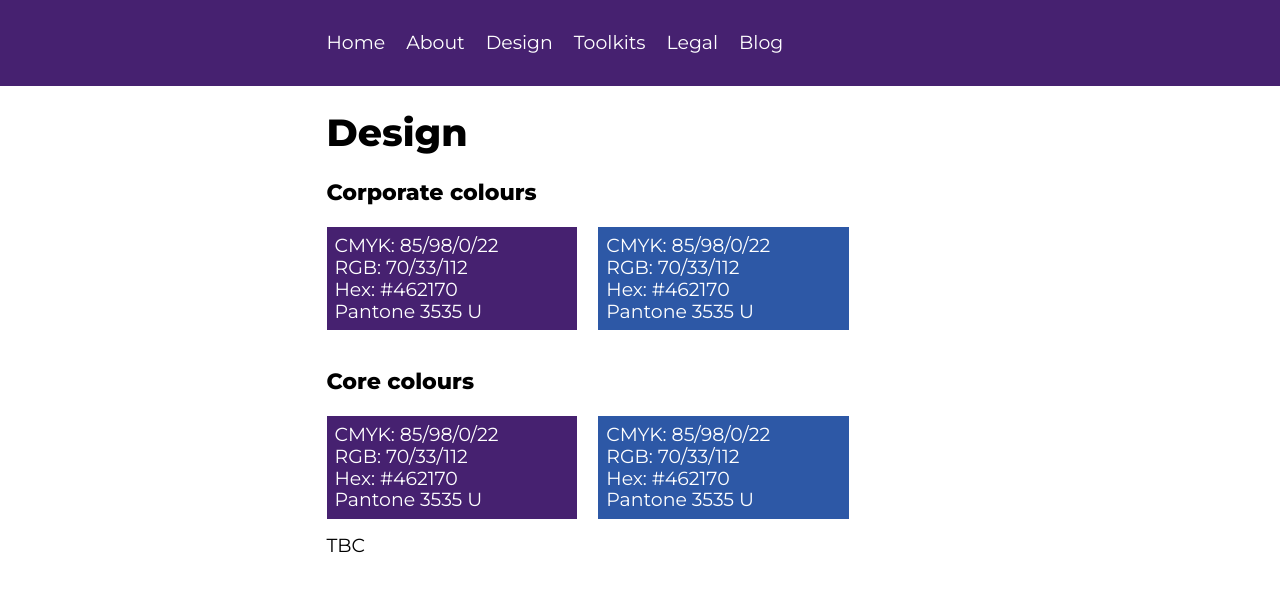
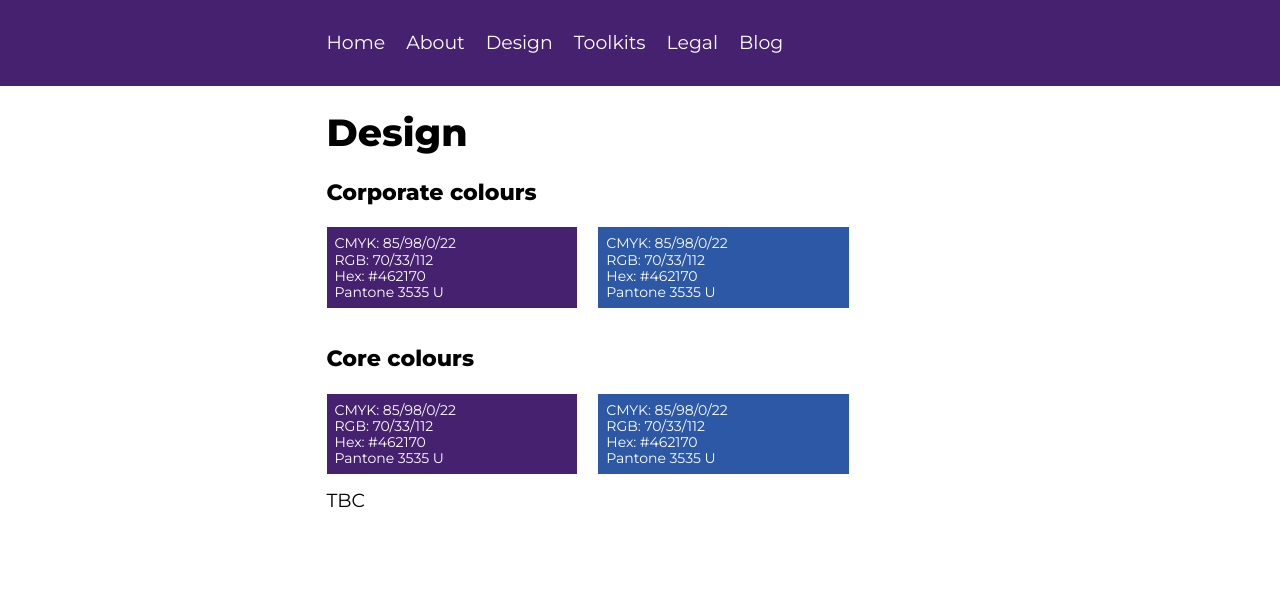
Before and after one commit to testuseriosh/testuser.github.io, a Jekyll site: the page built from design.md, in a window 1280 px wide. Shown: the top 592 px of the page. Built offline with Jekyll 4.4.1, drawn with Linux system fonts in a browser that asks for light colours; nearby versions of some CDN libraries.

Commit message:
Update Pages “Design”

```diff
--- a/design.md
+++ b/design.md
@@ -5,7 +5,7 @@ layout: default
 ---
 ### Corporate colours
 
-<div class="dib bg-purple w-40 pa2 mr3 mb3">
+<div class="dib bg-purple w-40 pa2 mr3 mb3 f6">
 <div class="db white">CMYK: 85/98/0/22
 </div>
 <div class="db white">RGB: 70/33/112
@@ -16,7 +16,7 @@ layout: default
 </div>
 </div>
 
-<div class="dib bg-blue w-40 pa2 mr3 mb3">
+<div class="dib bg-blue w-40 pa2 mr3 mb3 f6">
 <div class="db white">CMYK: 85/98/0/22</div>
 <div class="db white">RGB: 70/33/112
 </div>
@@ -26,7 +26,7 @@ layout: default
 
 ### Core colours
 
-<div class="dib bg-purple w-40 pa2 mr3 mb3">
+<div class="dib bg-purple w-40 pa2 mr3 mb3 f6">
 <div class="db white">CMYK: 85/98/0/22
 </div>
 <div class="db white">RGB: 70/33/112
@@ -37,7 +37,7 @@ layout: default
 </div>
 </div>
 
-<div class="dib bg-blue w-40 pa2 mr3 mb3">
+<div class="dib bg-blue w-40 pa2 mr3 mb3 f6">
 <div class="db white">CMYK: 85/98/0/22</div>
 <div class="db white">RGB: 70/33/112
 </div>
```
